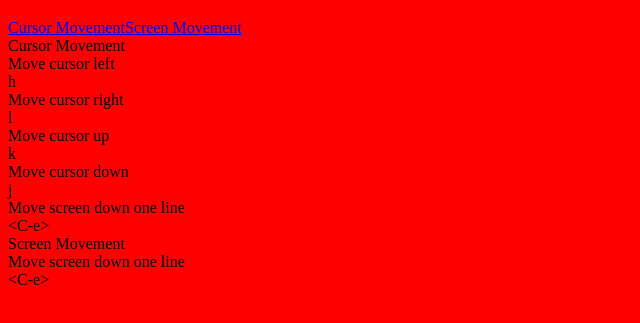
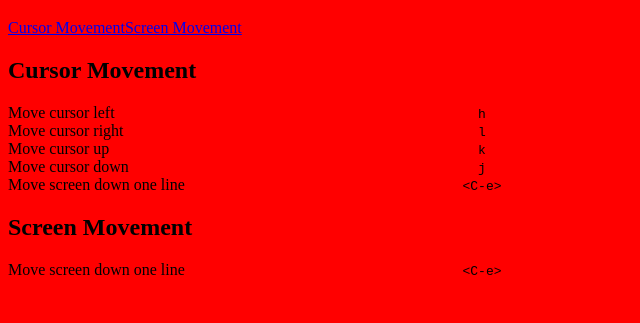
Before and after one commit to nickbrowndev/vimcheatsheet, a plain HTML site: page src/main/cheatsheet.html in a window 1280 px wide. Shown: the part 61-384 px from the top of the page, without its empty margins (0-640 px from the left). Drawn offline with Linux system fonts and the light colour scheme.

Commit message:
Small updates to formatting

```diff
--- a/src/main/cheatsheet.css
+++ b/src/main/cheatsheet.css
@@ -1,3 +1,12 @@
 body {
     background-color:red;
 }
+.functionDescription {
+    width: 25%;
+    display: inline-block;
+}
+.keybinding {
+    display: inline-block;
+    width: 25%;
+    text-align: center;
+}
--- a/src/main/cheatsheet.html
+++ b/src/main/cheatsheet.html
@@ -9,6 +9,8 @@
     <body>
         <h1>Nick's Vim Cheatsheet</h1>
     <nav id="index">
+        <ul>
+        </ul>
     </nav>
     <section id="content">
     </section>
--- a/src/main/display.js
+++ b/src/main/display.js
@@ -7,18 +7,21 @@ function displayData(data) {
     const $nav = $("#index");
     const $content = $("#content");
     $.each(data.sections, (key, section) => {
+        $nav.append($("li"));
         $nav.append($("<a>")
         .attr("href", "#"+key)
         .text(section.title));
         $content.append($("<section/>")
         .attr("id", key)
-            .append("<h2>")
-            .attr("name", key)
-            .text(section.title));
+            .append($("<h2>")
+            .text(section.title)));
     });
     $.each(data.content, (key, content) => {
-        const $content = $("<div/>");
-        $content.append("<div/>").text(content.description);
+        const $content = $("<div/>")
+        .attr("class", "contentContainer");
+        $content.append($("<div/>")
+            .attr("class", "functionDescription")
+            .text(content.description));
         $content.append(displayBinding(content.normalMode));
         $content.append(displayBinding(content.insertMode));
         $content.append(displayBinding(content.visualMode));
@@ -30,10 +33,11 @@ function displayData(data) {
 function displayBinding(binding) {
     let result;
     if (binding && binding.length) {
-        result = $("<div/>");
+        result = $("<div/>")
+        .attr("class", "keybinding");
         binding.forEach((value, i) => {
-            result.append("<kbd/>")
-            .text(value);
+            result.append($("<kbd/>")
+            .text(value));
         });
     }
     return result;
```
